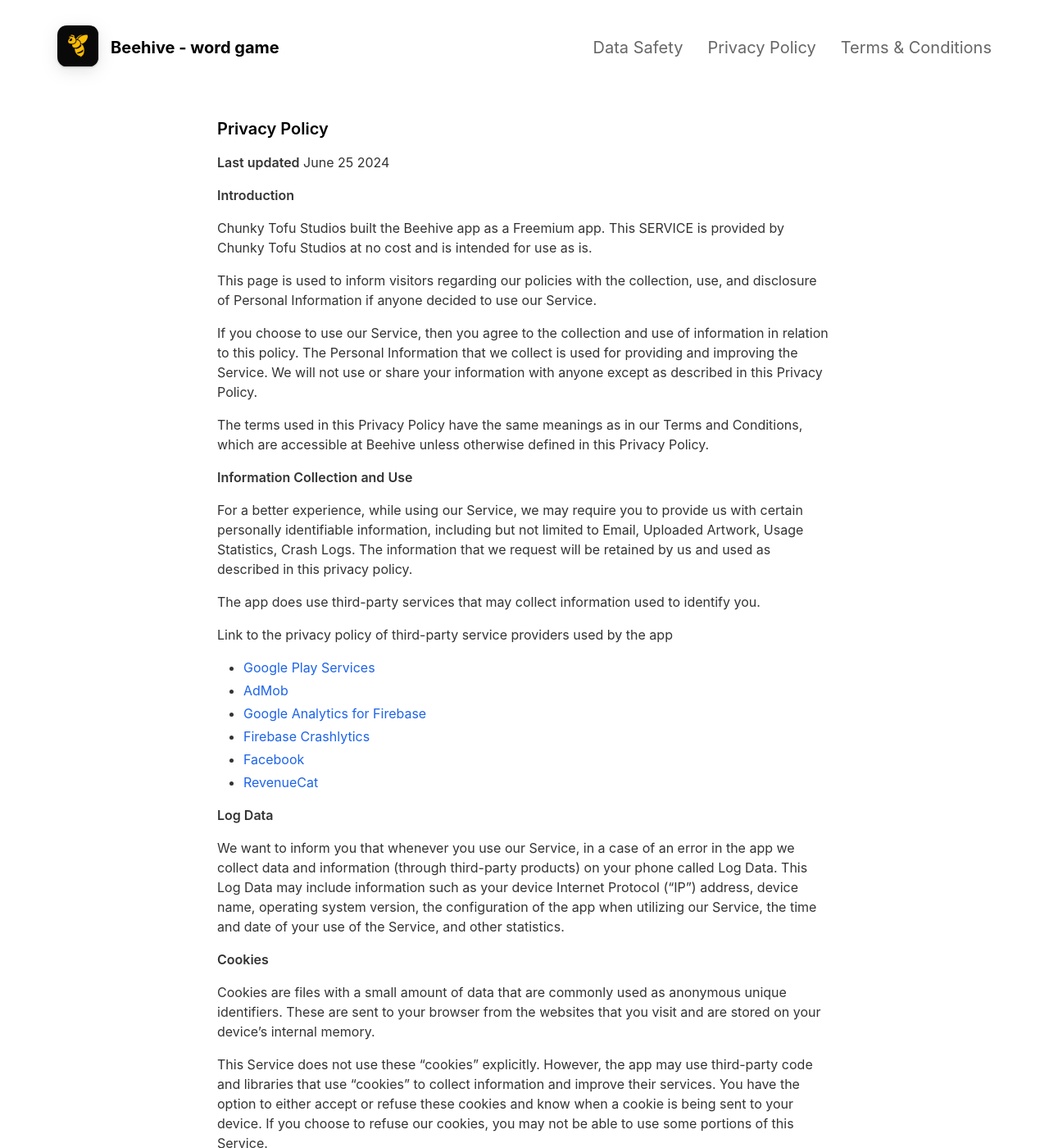
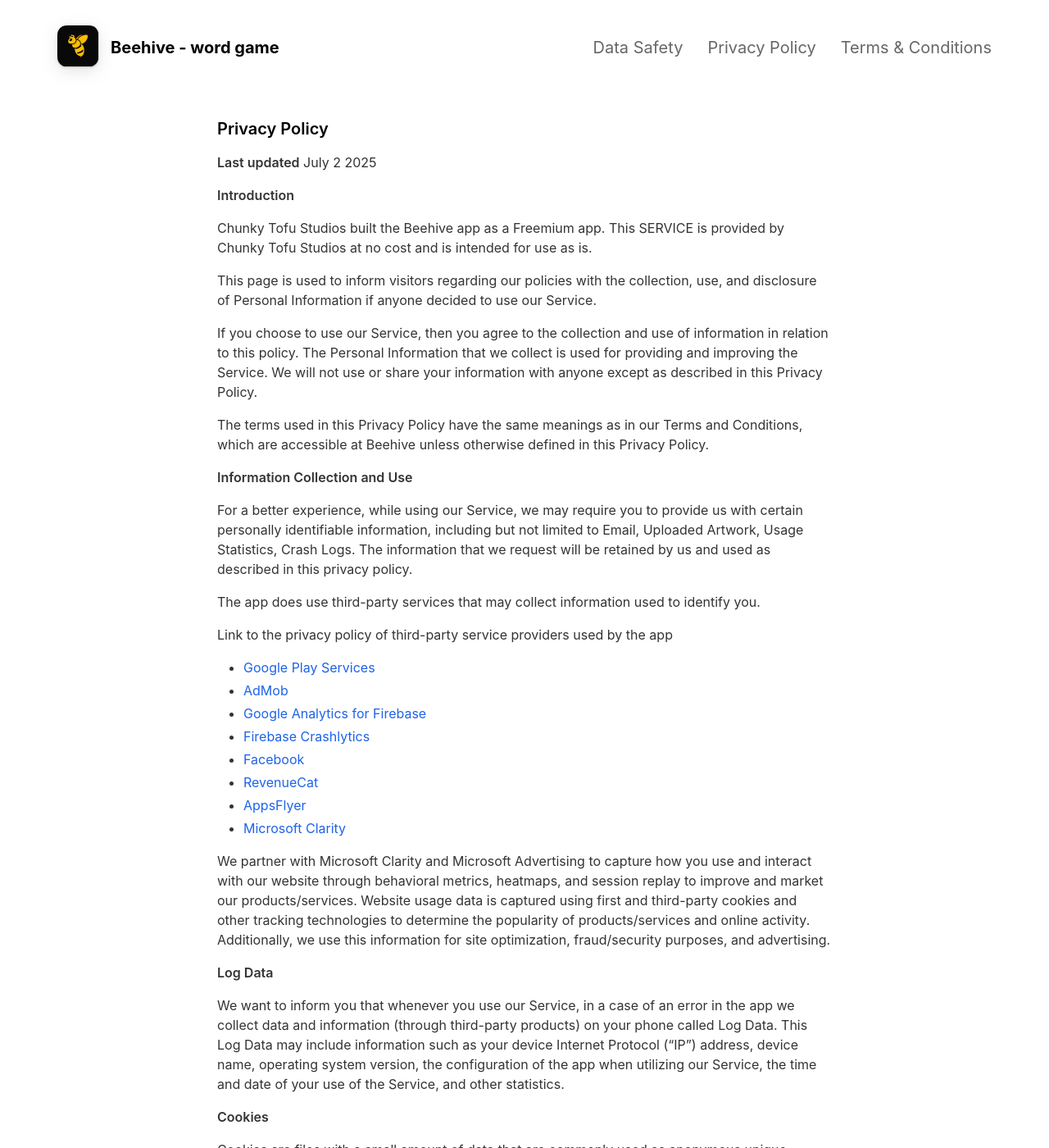
Before and after one commit to ChunkyTofuStudios/beehive, a Jekyll site: the page built from _pages/privacy-policy.md, in a window 1280 px wide and 1400 px high. Shown: the whole window at 82% size. Built offline with Jekyll 4.4.1, drawn with Linux system fonts in a browser that asks for light colours; nearby versions of some CDN libraries.

Commit message:
Update privacy policy

```diff
--- a/_pages/privacy-policy.md
+++ b/_pages/privacy-policy.md
@@ -7,7 +7,7 @@
 ### Privacy Policy
 
 **Last updated**
-June 25 2024
+July 2 2025
 
 **Introduction**
 
@@ -33,6 +33,10 @@
 * [Firebase Crashlytics](https://firebase.google.com/support/privacy/)
 * [Facebook](https://www.facebook.com/about/privacy/update/printable)
 * [RevenueCat](https://www.revenuecat.com/privacy)
+*   [AppsFlyer](https://www.appsflyer.com/legal/services-privacy-policy/)
+*   [Microsoft Clarity](https://www.microsoft.com/en-us/privacy/privacystatement)
+
+We partner with Microsoft Clarity and Microsoft Advertising to capture how you use and interact with our website through behavioral metrics, heatmaps, and session replay to improve and market our products/services. Website usage data is captured using first and third-party cookies and other tracking technologies to determine the popularity of products/services and online activity. Additionally, we use this information for site optimization, fraud/security purposes, and advertising.
 
 **Log Data**
 
```
